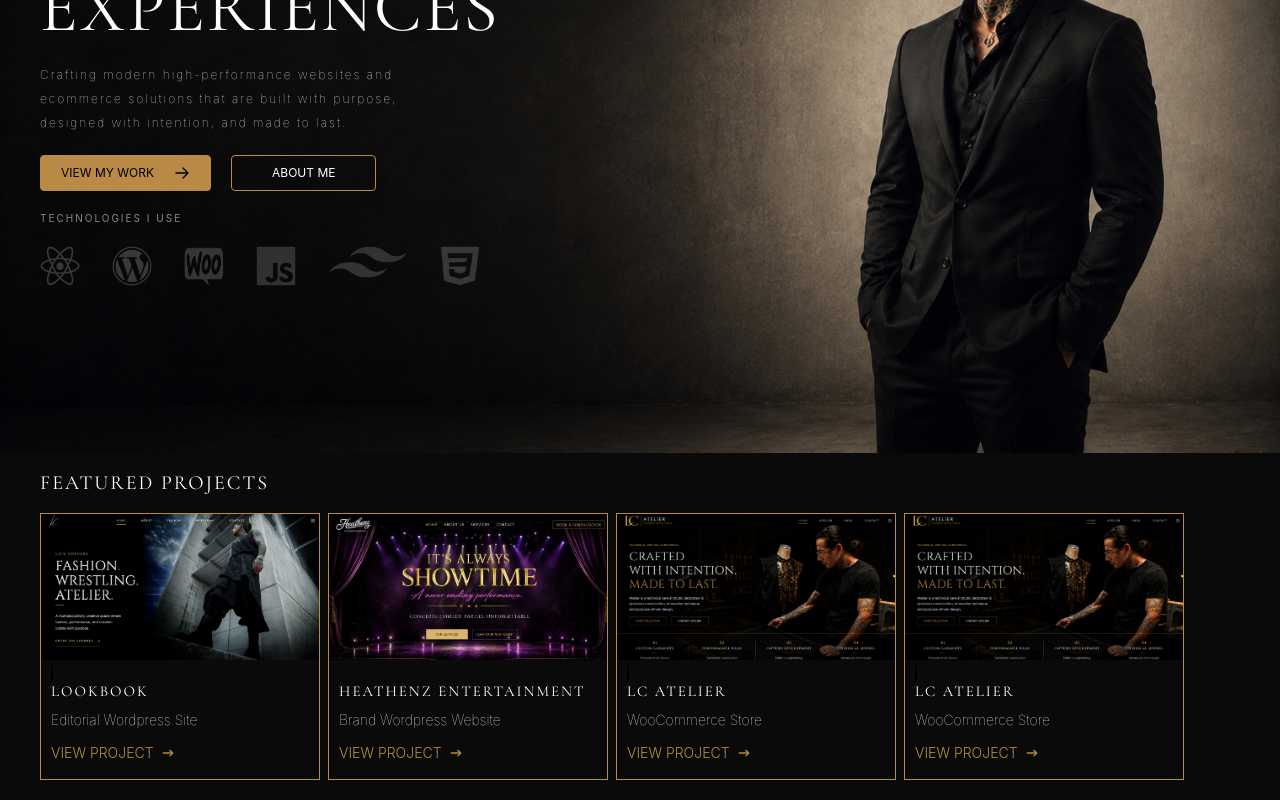
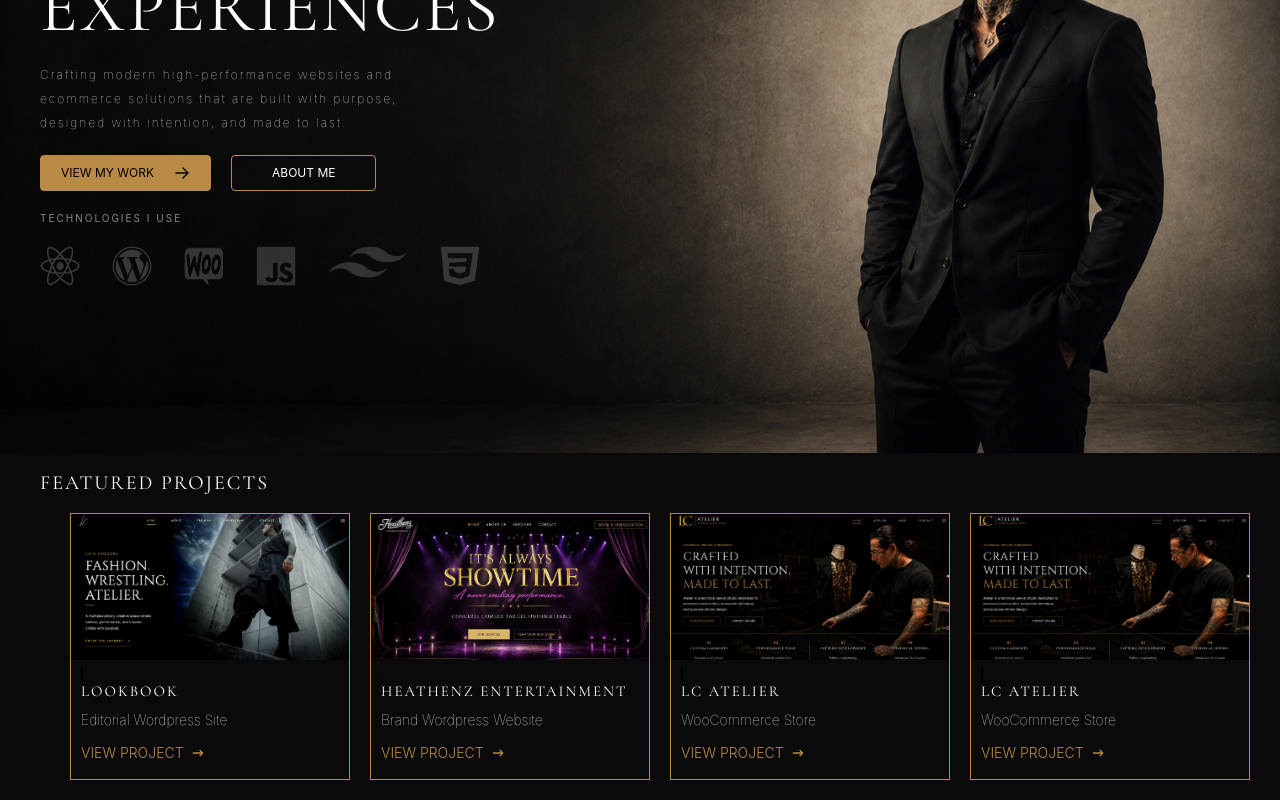
Before and after one commit to LuisChevere/New_react_portfolio, a React (Vite) app in the folder my-portfolio/: page / in a window 1280 px wide. Shown: the part 267-1067 px from the top of the page. Built offline with nearby package versions, Linux system fonts and the light colour scheme.

Commit message:
centered Projects

```diff
--- a/my-portfolio/src/components/Projects.jsx
+++ b/my-portfolio/src/components/Projects.jsx
@@ -10,7 +10,7 @@ function Projects() {
           featured projects
         </h2>
 
-        <div className="flex gap-2">
+        <div className="flex justify-center gap-5">
           <div className=" block max-w-70 border border-[#B88A46] rounded-base pb-[15px]">
             <a>
               <img src={LookBook} alt="Lookbook landing" />
```
